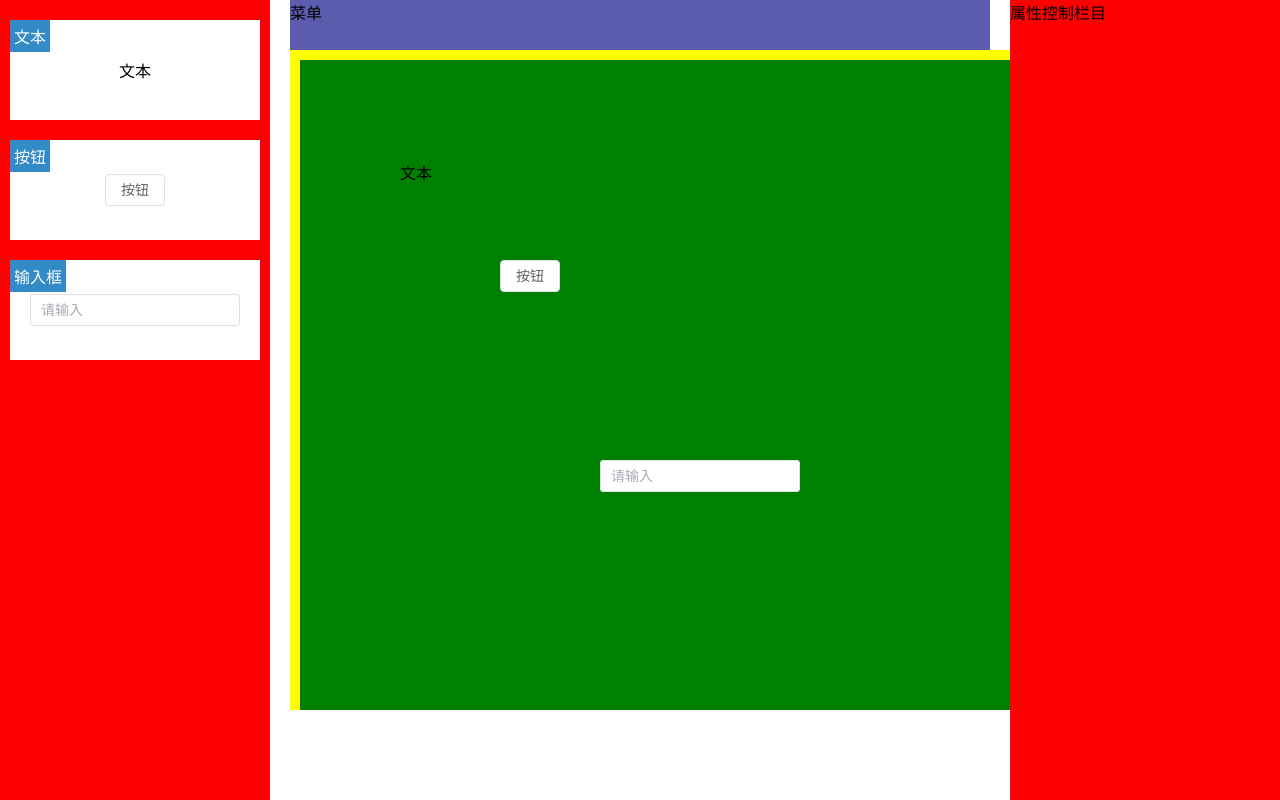
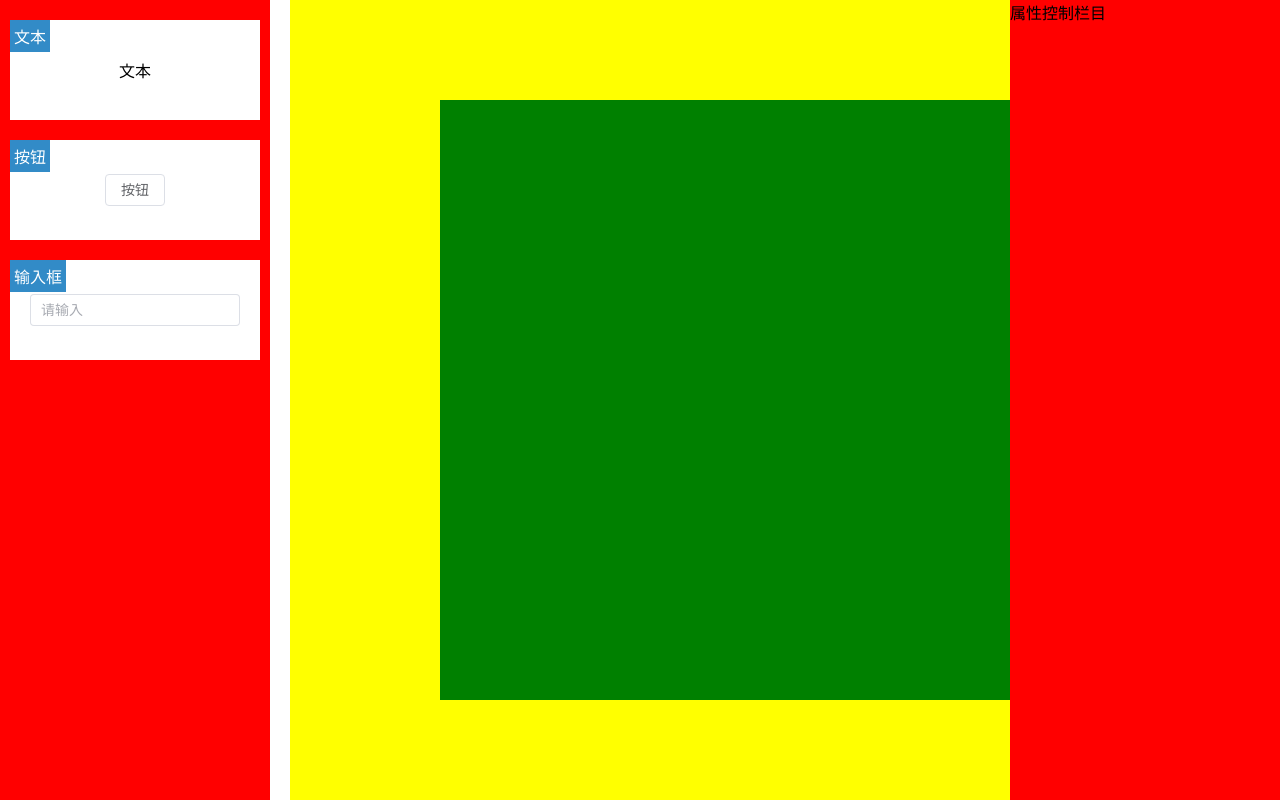
Before and after one commit to Lau225/vue3-lowcode, a Vue app: page / in a window 1280 px wide. Shown: the top 800 px of the page. Built offline with nearby package versions, Linux system fonts and the light colour scheme.

Commit message:
增加辅助线并且调整容器的样式

```diff
--- a/packages/editor.scss
+++ b/packages/editor.scss
@@ -1,17 +1,17 @@
-.editor{
+.editor {
   width: 100%;
   height: 100%;
   overflow: hidden;
-    &-left{
-        width:270px;
+  &-left {
+    width: 270px;
     background-color: red;
     position: absolute;
-        height:100%;
+    height: 100%;
     top: 0;
     bottom: 0;
     left: 0;
-        &-item{
-            width:250px;
+    &-item {
+      width: 250px;
       margin: 20px auto;
       display: flex;
       justify-content: center;
@@ -22,42 +22,43 @@
       cursor: move;
       min-height: 100px;
       position: relative;
-            > span{
+      > span {
         position: absolute;
-                top:0;
+        top: 0;
         left: 0;
         background-color: rgb(50, 139, 199);
-                color:#fff;
+        color: #fff;
         padding: 4px;
       }
     }
   }
-    &-middle{
-
+  &-middle {
     position: absolute;
-        left:270px;
-        right:270px;
-        height: 80px;
+    left: 270px;
+    right: 270px;
+    height: 100%;
     margin-left: 20px;
     margin-right: 20px;
-        &-top{
+    &-top {
       background-color: rgb(92, 92, 175);
-            height:50px;
+      height: 50px;
     }
-        &-content{
-            height: 660px;
+    &-content {
+      height: 100%;
       overflow: auto;
       background-color: yellow;
-            width:1300px;
+      width: 1300px;
       margin: 0 auto;
-            &_canvas{
-                margin: 20px auto;
+      &_canvas {
         position: relative;
+        top: 50%;
+        left: 50%;
+        transform: translate(-50%, -50%);
       }
     }
   }
-    &-right{
-        width:270px;
+  &-right {
+    width: 270px;
     top: 0;
     bottom: 0;
     right: 0;
@@ -66,10 +67,10 @@
     height: 100%;
   }
 }
-.editor-block{
+.editor-block {
   position: absolute;
   &::after {
-            content: '';
+    content: "";
     position: absolute;
     top: 0;
     left: 0;
@@ -77,8 +78,20 @@
     bottom: 0;
   }
 }
-.editor-block-focus{
-    &::after{
+.editor-block-focus {
+  &::after {
     border: 3px solid red;
   }
 }
+.line-x {
+  position: absolute;
+  top: 0;
+  bottom: 0;
+  border-left: 2px dashed red;
+}
+.line-y {
+  position: absolute;
+  left: 0;
+  right: 0;
+  border-top: 2px dashed red;
+}
--- a/packages/editor.vue
+++ b/packages/editor.vue
@@ -21,7 +21,6 @@
       </div>
     </div>
     <div class="editor-middle">
-      <div class="editor-middle-top">菜单</div>
       <div class="editor-middle-content">
         <div
           class="editor-middle-content_canvas"
@@ -36,7 +35,7 @@
             :ref="'blockRef' + index"
             v-for="(item, index) in data.blocks"
             :key="index"
-            @mousedown="(e) => handleMouseDown(e, item)"
+            @mousedown="(e) => handleMouseDown(e, item, index)"
             :style="{
               top: `${item.top}px`,
               left: `${item.left}px`,
@@ -55,6 +54,16 @@
               config.componentMap[item.key].label
             }}</span>
           </div>
+          <div
+            class="line-x"
+            v-if="markLine.x !== null"
+            :style="{ left: markLine.x + 'px' }"
+          ></div>
+          <div
+            class="line-y"
+            v-if="markLine.y !== null"
+            :style="{ top: markLine.y + 'px' }"
+          ></div>
         </div>
       </div>
     </div>
@@ -72,16 +81,16 @@ import {
   watch,
   getCurrentInstance,
   nextTick,
+  reactive,
 } from "vue";
 import { ElButton, ElInput } from "element-plus";
 const config = inject("config");
 const containerStyles = computed(() => {
   return {
-    width: data.value.container.width,
-    height: data.value.container.height,
+    width: data.value.container.width + "px",
+    height: data.value.container.height + "px",
     overflow: "auto",
     background: "green",
-    margin: "10px 10px 10px 10px",
   };
 });
 let data = computed({
@@ -109,21 +118,25 @@ const clearBlockFocus = () => {
   data.value.blocks.forEach((item) => {
     item.focus = false;
   });
+  selectIndex.value = -1;
 };
 
-const handleMouseDown = (e, item) => {
+const handleMouseDown = (e, item, index) => {
   e.preventDefault();
   e.stopPropagation();
   if (e.ctrlKey) {
-    item.focus = !item.focus;
+    if (focusData.value.focus.length <= 1) {
+      item.focus = true;
+    } else {
+      item.focus = !item.focus;
+    }
   } else {
     if (!item.focus) {
       clearBlockFocus();
       item.focus = true; // 清空其他人的
-    } else {
-      item.focus = false;
-    }
+    } //当自己已经被选中了，再次点击还是选中状态
   }
+  selectIndex.value = index;
   mousedown(e);
 };
 
@@ -132,8 +145,108 @@ let dragState = {
   startY: 0,
 };
 
+let markLine = reactive({
+  x: null,
+  y: null,
+});
+
+const selectIndex = ref(-1); // 表示没有任何一个被选中
+
+const lastSelectBlock = computed(() => data.value.blocks[selectIndex.value]); // 最后选择的元素
+
+const mousedown = (e) => {
+  const { width: BWidth, height: BHeight } = lastSelectBlock.value;
+
+  dragState = {
+    startX: e.clientX,
+    startY: e.clientY, // 记录每一个选中的位置
+    startLeft: lastSelectBlock.value.left,
+    startTop: lastSelectBlock.value.top,
+    startPos: focusData.value.focus.map(({ top, left }) => ({ top, left })),
+    line: (() => {
+      const { unfocused } = focusData.value; // 获取没选中的 以他们的位置做辅助线
+
+      let lines = { x: [], y: [] };
+
+      [
+        ...unfocused,
+        {
+          top: 0,
+          left: 0,
+          width: data.value.container.width,
+          height: data.value.container.height,
+        },
+      ].forEach((item) => {
+        const { top: ATop, left: ALeft, width: AWidth, height: AHeight } = item;
+        // 当此元素拖拽到和A元素top一致的时候，要显示这跟辅助线
+        lines.y.push({ showTop: ATop, top: ATop });
+        lines.y.push({ showTop: ATop, top: ATop - BHeight }); // 顶对底
+        lines.y.push({
+          showTop: ATop + AHeight / 2,
+          top: ATop + AHeight / 2 - BHeight / 2,
+        }); // 中对中
+        lines.y.push({
+          showTop: ATop + AHeight,
+          top: ATop + AHeight,
+        });
+        lines.y.push({
+          showTop: ATop + AHeight,
+          top: ATop + AHeight - BHeight,
+        }); // 底对顶
+
+        lines.x.push({ showLeft: ALeft, left: ALeft });
+        lines.x.push({ showLeft: ALeft + AWidth, left: ALeft + BWidth }); // 右对左
+        lines.x.push({
+          showLeft: ALeft + AWidth / 2,
+          left: ALeft + AWidth / 2 - BWidth / 2,
+        }); // 中对中
+        lines.x.push({
+          showLeft: ALeft + AWidth,
+          left: ALeft + AWidth - BWidth,
+        }); // 左对右
+        lines.x.push({ showLeft: ALeft, left: ALeft - BWidth }); // 左对左
+      });
+      return lines;
+    })(),
+  };
+  document.addEventListener("mousemove", mousemove);
+  document.addEventListener("mouseup", mouseup);
+};
 const mousemove = (e) => {
   let { clientX: moveX, clientY: moveY } = e;
+  console.log(dragState);
+
+  // 计算当前元素最新的left和top 去线里面找
+  // 鼠标移动后 - 鼠标移动前 + left
+  let left = moveX - dragState.startX + dragState.startLeft;
+  let top = moveY - dragState.startY + dragState.startTop;
+
+  // 先计算横线 距离参照物元素还有5像素的时候 就显示这根线
+  let y = null;
+  let x = null;
+  for (let i = 0; i < dragState.line.y.length; i++) {
+    const { top: t, showTop: s } = dragState.line.y[i];
+    if (Math.abs(t - top) < 5) {
+      y = s;
+      moveY = dragState.startY - dragState.startTop + t; // 容器距离顶部的距离 + 目标的高度
+      // 实现快速和这个元素贴在一起
+
+      break; // 找到一根后就退出循环
+    }
+  }
+  for (let i = 0; i < dragState.line.x.length; i++) {
+    const { left: l, showTop: s } = dragState.line.x[i];
+    if (Math.abs(l - left) < 5) {
+      x = s;
+      moveX = dragState.startX - dragState.startLeft + l; // 容器距离顶部的距离 + 目标的高度
+      // 实现快速和这个元素贴在一起
+
+      break; // 找到一根后就退出循环
+    }
+  }
+  markLine.x = x;
+  markLine.y = y;
+
   let durX = moveX - dragState.startX;
   let durY = moveY - dragState.startY;
 
@@ -142,20 +255,11 @@ const mousemove = (e) => {
     item.left = dragState.startPos[index].left + durX;
   });
 };
-
-const mousedown = (e) => {
-  dragState = {
-    startX: e.clientX,
-    startY: e.clientY, // 记录每一个选中的位置
-    startPos: focusData.value.focus.map(({ top, left }) => ({ top, left })),
-  };
-  document.addEventListener("mousemove", mousemove);
-  document.addEventListener("mouseup", mouseup);
-};
-
 const mouseup = (e) => {
   document.removeEventListener("mousemove", mousemove);
   document.removeEventListener("mouseup", mouseup);
+  markLine.x = null;
+  markLine.y = null;
 };
 const dragleave = (e) => {
   e.preventDefault();
@@ -188,16 +292,16 @@ const dragover = (e) => {
 watch(
   () => props.modelValue,
   (value) => {
-    nextTick(() => {
-      value.blocks.forEach((item) => {
+    value.blocks.forEach((item) => {
+      nextTick(() => {
+        let { offsetWidth, offsetHeight } = proxy.$refs[item.ref][0];
         if (item.alignCenter) {
-          let { offsetWidth, offsetHeight } = proxy.$refs[item.ref][0];
-          console.log(proxy.$refs[item.ref][0]);
-
           item.left = item.left - offsetWidth / 2;
           item.top = item.top - offsetHeight / 2;
           item.alignCenter = false;
         }
+        item.width = offsetWidth;
+        item.height = offsetHeight;
       });
     });
   }
--- a/src/data.json
+++ b/src/data.json
@@ -1,27 +1,9 @@
 {
     "container":{
-        "width":"1800px",
-        "height":"770px"
+        "width":1000,
+        "height":600
     },
     "blocks":[
-        {
-            "top":100,
-            "left":100,
-            "zIndex":1,
-            "key":"text"
-        },
-        {
-            "top":200,
-            "left":200,
-            "zIndex":1,
-            "key":"button"
-        },
 
-        {
-            "top":400,
-            "left":300,
-            "zIndex":1,
-            "key":"input"
-        }
     ]
 }
```
Lines whose indentation alone changed are shown as unchanged.
